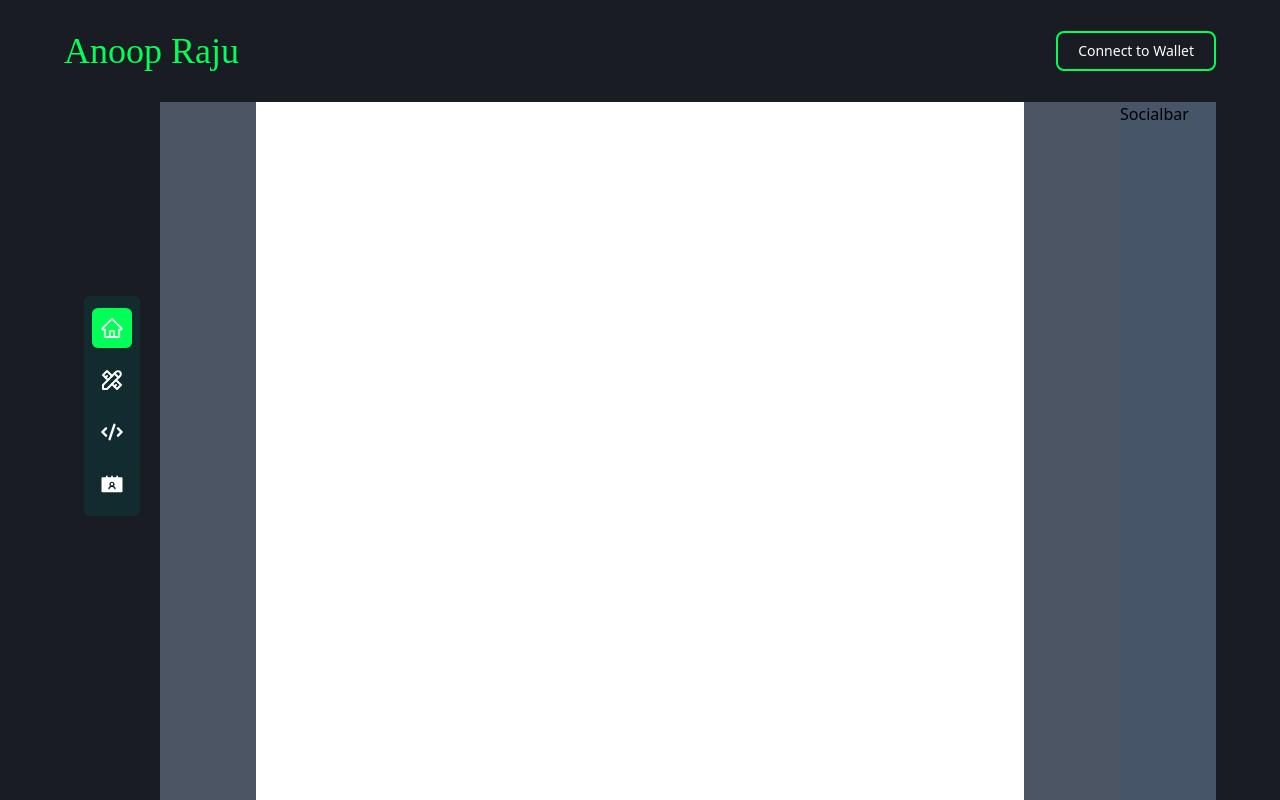
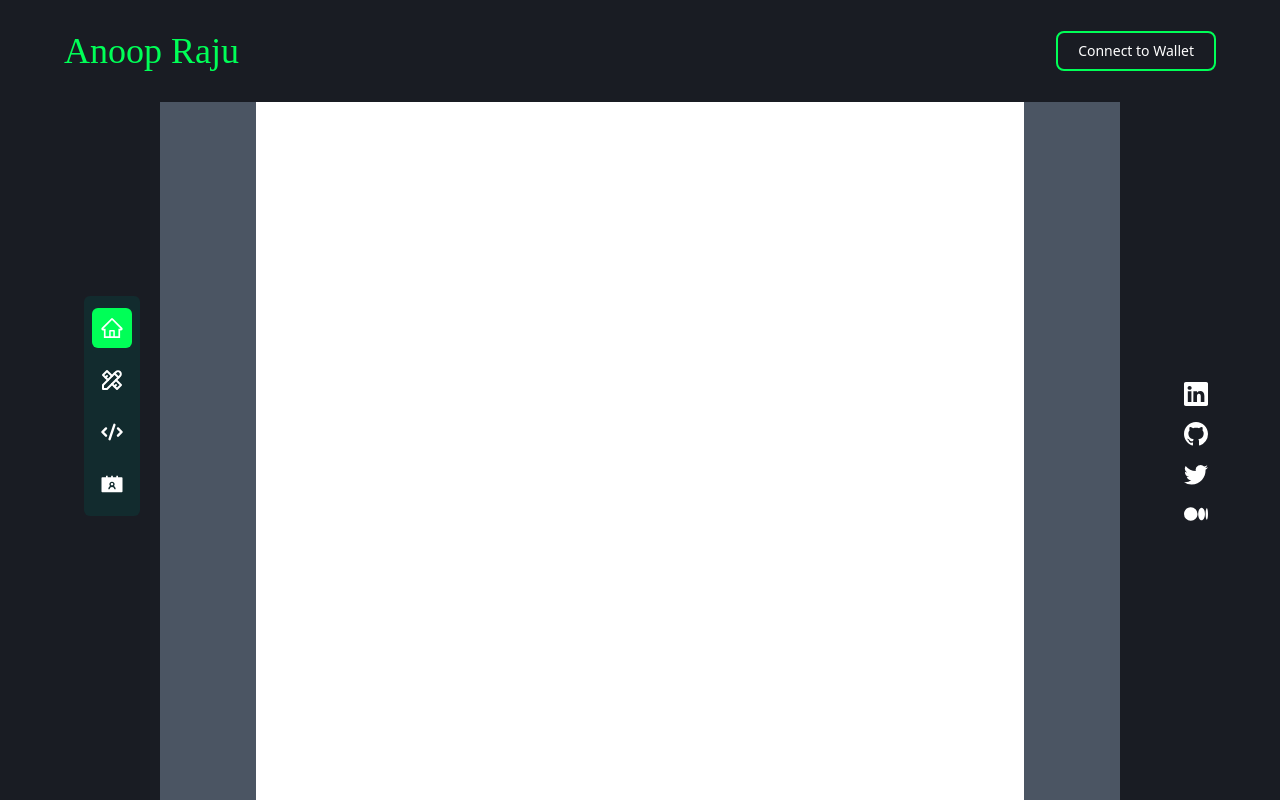
Before and after one commit to anoopraju31/portfolio-dapp, a React (Create React App) app: page / in a window 1280 px wide. Built offline with nearby package versions, Linux system fonts and the light colour scheme; a web font is replaced by a local one.

Commit message:
Socialbar UI Complete

```diff
--- a/src/components/Socialbar.js
+++ b/src/components/Socialbar.js
@@ -1,7 +1,23 @@
 import React from 'react'
+import { BsLinkedin, BsGithub, BsMedium, BsTwitter } from 'react-icons/bs'
+
+const SocialIcon = ({ link, Icon }) => (
+	<div className='p-2 text-white hover:text-[var(--green-color)]'>
+		<a href={link}>
+			<Icon size={24} />
+		</a>
+	</div>
+)
 
 const Socialbar = () => {
-	return <div>Socialbar</div>
+	return (
+		<div className='flex flex-col'>
+			<SocialIcon link='https://www.linkedin.com' Icon={BsLinkedin} />
+			<SocialIcon link='https://www.github.com' Icon={BsGithub} />
+			<SocialIcon link='https://www.twitter.com' Icon={BsTwitter} />
+			<SocialIcon link='https://www.medium.com' Icon={BsMedium} />
+		</div>
+	)
 }
 
 export default Socialbar
--- a/src/components/Wrapper.js
+++ b/src/components/Wrapper.js
@@ -15,7 +15,7 @@ const Wrapper = () => {
 					<div className='hidden md:col-span-1 md:flex bg-gray-600'></div>
 					<div className='col-span-12 md:col-span-8 bg-white'></div>
 					<div className='hidden md:col-span-1 md:flex bg-gray-600'></div>
-					<div className='hidden md:col-span-1 md:flex bg-slate-600'>
+					<div className='hidden md:col-span-1 md:flex justify-end items-center'>
 						<div className=''>
 							<Socialbar />
 						</div>
```
